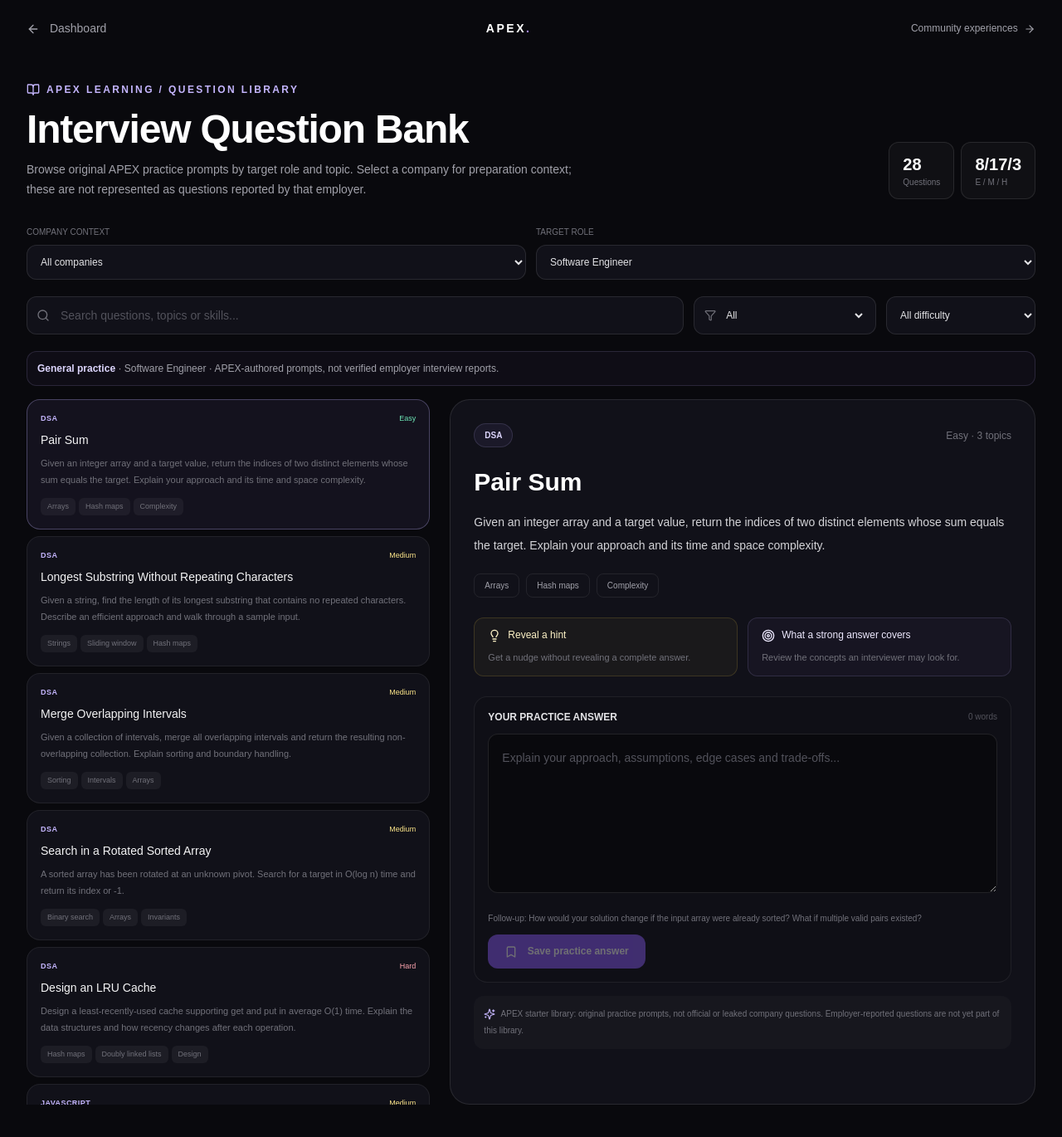
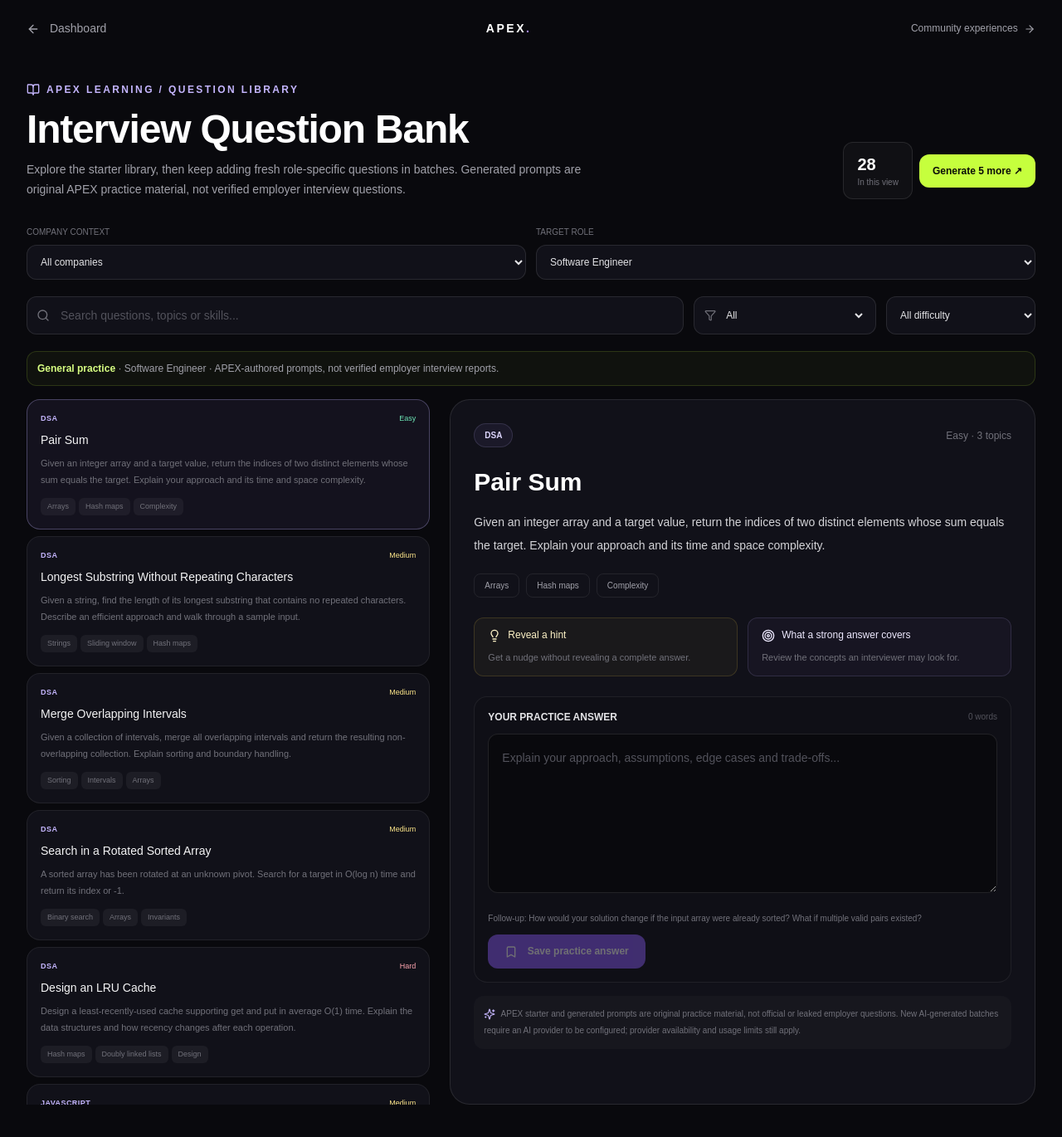
Before and after one commit to ansh44233/APEX-AI-Career-Developer-Intelligence-Platform, a Next.js app: page /features/question-bank in a window 1280 px wide. Shown: the top 1370 px of the page at 83% size. Built offline with nearby package versions, Linux system fonts and the light colour scheme.

Commit message:
Add repeatable AI question generation to interview question bank

```diff
--- a/src/app/features/question-bank/page.tsx
+++ b/src/app/features/question-bank/page.tsx
@@ -75,6 +75,8 @@ export default function QuestionBankPage() {
   const [showHint, setShowHint] = useState(false);
   const [showRubric, setShowRubric] = useState(false);
   const [busy, setBusy] = useState(false);
+  const [generating, setGenerating] = useState(false);
+  const [generatedQuestions, setGeneratedQuestions] = useState<Question[]>([]);
   const [notice, setNotice] = useState("");
   const [activeSession, setActiveSession] = useState<{id:string;status:string}|null>(null);
 
@@ -86,16 +88,39 @@ export default function QuestionBankPage() {
     if (role && companyRoles.includes(role)) setTargetRole(role);
   }, []);
 
-    const filtered = useMemo(() => {
+    const allQuestions = useMemo(() => [...questions, ...generatedQuestions], [generatedQuestions]);
+  const filtered = useMemo(() => {
     const term = search.trim().toLowerCase();
     const allowed = roleCategories[targetRole] ?? roleCategories["Software Engineer"];
-    return questions.filter((item) => allowed.includes(item.category) && (category === "All" || item.category === category) && (difficulty === "All" || item.difficulty === difficulty) && (!term || [item.title,item.prompt,item.category,...item.topics].join(" ").toLowerCase().includes(term)));
-  }, [search, category, difficulty, targetRole]);
+    return allQuestions.filter((item) => allowed.includes(item.category) && (category === "All" || item.category === category) && (difficulty === "All" || item.difficulty === difficulty) && (!term || [item.title,item.prompt,item.category,...item.topics].join(" ").toLowerCase().includes(term)));
+  }, [search, category, difficulty, targetRole, allQuestions]);
   const selected = filtered.find((item) => item.id === selectedId) ?? filtered[0] ?? questions[0];
   const counts = useMemo(() => ({ total: filtered.length, easy: filtered.filter((item)=>item.difficulty==="Easy").length, medium: filtered.filter((item)=>item.difficulty==="Medium").length, hard: filtered.filter((item)=>item.difficulty==="Hard").length }), [filtered]);
   const words = answer.trim() ? answer.trim().split(/\s+/).length : 0;
 
   function choose(item: Question) { setSelectedId(item.id); setAnswer(""); setShowHint(false); setShowRubric(false); setNotice(""); }
+
+  async function generateMore() {
+    if (generating) return;
+    setGenerating(true); setNotice("");
+    try {
+      const result = await api<{ questions: Question[] }>("/api/questions/generate", {
+        method: "POST",
+        body: JSON.stringify({
+          role: targetRole,
+          company: selectedCompany === "All companies" ? undefined : selectedCompany,
+          category: category === "All" ? "Mixed" : category,
+          difficulty,
+          count: 5,
+        }),
+      });
+      setGeneratedQuestions(previous => [...previous, ...result.questions]);
+      if (result.questions[0]) choose(result.questions[0]);
+      setNotice("Five new questions added. Generate another batch whenever you want.");
+    } catch (error) {
+      setNotice(error instanceof Error ? error.message : "Question generation is unavailable. Check the AI provider configuration.");
+    } finally { setGenerating(false); }
+  }
 
   async function saveAnswer() {
     if (!answer.trim() || busy) return;
@@ -117,11 +142,11 @@ export default function QuestionBankPage() {
   return <main className="min-h-screen bg-[#09090d] text-white">
     <header className="mx-auto flex max-w-7xl items-center justify-between px-5 py-6 sm:px-8"><a href="/dashboard" className="text-sm text-zinc-400 hover:text-white"><ArrowLeft className="mr-2 inline h-4 w-4"/> Dashboard</a><a href="/" className="text-sm font-extrabold tracking-[0.18em]">APEX<span className="text-violet-400">.</span></a><a href="/features/interview-experiences" className="text-xs text-zinc-400 hover:text-white">Community experiences <ArrowRight className="ml-1 inline h-3.5 w-3.5"/></a></header>
     <section className="mx-auto max-w-7xl px-5 pb-20 pt-8 sm:px-8">
-      <div className="mb-8 flex flex-col justify-between gap-5 lg:flex-row lg:items-end"><div><p className="flex items-center gap-2 text-xs font-semibold tracking-[0.2em] text-violet-300"><BookOpen className="h-4 w-4"/> APEX LEARNING / QUESTION LIBRARY</p><h1 className="mt-4 text-4xl font-semibold tracking-tight sm:text-5xl">Interview Question Bank</h1><p className="mt-3 max-w-2xl text-sm leading-6 text-zinc-400">Browse original APEX practice prompts by target role and topic. Select a company for preparation context; these are not represented as questions reported by that employer.</p></div><div className="flex gap-2"><div className="rounded-xl border border-white/10 bg-white/[0.03] px-4 py-3"><p className="text-xl font-semibold">{counts.total}</p><p className="text-[10px] text-zinc-500">Questions</p></div><div className="rounded-xl border border-white/10 bg-white/[0.03] px-4 py-3"><p className="text-xl font-semibold">{counts.easy}/{counts.medium}/{counts.hard}</p><p className="text-[10px] text-zinc-500">E / M / H</p></div></div></div>
+      <div className="mb-8 flex flex-col justify-between gap-5 lg:flex-row lg:items-end"><div><p className="flex items-center gap-2 text-xs font-semibold tracking-[0.2em] text-violet-300"><BookOpen className="h-4 w-4"/> APEX LEARNING / QUESTION LIBRARY</p><h1 className="mt-4 text-4xl font-semibold tracking-tight sm:text-5xl">Interview Question Bank</h1><p className="mt-3 max-w-2xl text-sm leading-6 text-zinc-400">Explore the starter library, then keep adding fresh role-specific questions in batches. Generated prompts are original APEX practice material, not verified employer interview questions.</p></div><div className="flex flex-wrap items-center gap-2"><div className="rounded-xl border border-white/10 bg-white/[0.03] px-4 py-3"><p className="text-xl font-semibold">{counts.total}</p><p className="text-[10px] text-zinc-500">In this view</p></div><button onClick={generateMore} disabled={generating} className="rounded-xl bg-[#c6ff3d] px-4 py-3 text-xs font-bold text-[#0b0d08] transition hover:bg-[#d8ff83] disabled:cursor-wait disabled:opacity-60">{generating ? "Generating…" : "Generate 5 more ↗"}</button></div></div>
       {notice && <div role="status" className="mb-5 rounded-xl border border-violet-300/15 bg-violet-400/[0.06] px-4 py-3 text-sm text-violet-100">{notice}</div>}
       <div className="mb-5 grid gap-3 md:grid-cols-2"><label className="text-[10px] text-zinc-500">COMPANY CONTEXT<select value={selectedCompany} onChange={event=>setSelectedCompany(event.target.value)} className="mt-2 w-full rounded-xl border border-white/10 bg-[#111119] px-3 py-3 text-xs text-zinc-200 outline-none"><option>All companies</option>{companyDirectory.map(item=><option key={item.name}>{item.name}</option>)}</select></label><label className="text-[10px] text-zinc-500">TARGET ROLE<select value={targetRole} onChange={event=>setTargetRole(event.target.value)} className="mt-2 w-full rounded-xl border border-white/10 bg-[#111119] px-3 py-3 text-xs text-zinc-200 outline-none">{companyRoles.map(item=><option key={item}>{item}</option>)}</select></label></div>
       <div className="mb-5 grid gap-3 md:grid-cols-[minmax(0,1fr)_220px_180px]"><label className="relative block"><Search className="absolute left-3 top-1/2 h-4 w-4 -translate-y-1/2 text-zinc-500"/><input value={search} onChange={(event)=>setSearch(event.target.value)} placeholder="Search questions, topics or skills..." className="w-full rounded-xl border border-white/10 bg-[#111119] py-3 pl-10 pr-4 text-sm text-white outline-none placeholder:text-zinc-600 focus:border-violet-400/50"/></label><label className="flex items-center gap-2 rounded-xl border border-white/10 bg-[#111119] px-3"><Filter className="h-4 w-4 text-zinc-500"/><select value={category} onChange={(event)=>setCategory(event.target.value)} className="w-full bg-transparent py-3 text-xs text-zinc-200 outline-none">{categories.map((item)=><option key={item} value={item} className="bg-[#111119]">{item}</option>)}</select></label><select aria-label="Filter by difficulty" value={difficulty} onChange={(event)=>setDifficulty(event.target.value)} className="rounded-xl border border-white/10 bg-[#111119] px-3 py-3 text-xs text-zinc-200 outline-none">{difficulties.map((item)=><option key={item} value={item} className="bg-[#111119]">{item} difficulty</option>)}</select></div>
-      <div className="mb-4 rounded-xl border border-violet-300/15 bg-violet-400/[0.04] p-3 text-xs text-zinc-400"><span className="font-semibold text-violet-200">{selectedCompany === "All companies" ? "General practice" : selectedCompany + " preparation context"}</span> · {targetRole} · APEX-authored prompts, not verified employer interview reports. {selectedCompany !== "All companies" && <a className="text-violet-200 underline" href={companyDirectory.find(item=>item.name===selectedCompany)?.careersUrl} target="_blank" rel="noreferrer">Official careers site ↗</a>}</div>
+      <div className="mb-4 rounded-xl border border-[#c6ff3d]/15 bg-[#c6ff3d]/[0.04] p-3 text-xs text-zinc-400"><span className="font-semibold text-[#d8ff83]">{selectedCompany === "All companies" ? "General practice" : selectedCompany + " preparation context"}</span> · {targetRole} · APEX-authored prompts, not verified employer interview reports. {selectedCompany !== "All companies" && <a className="text-violet-200 underline" href={companyDirectory.find(item=>item.name===selectedCompany)?.careersUrl} target="_blank" rel="noreferrer">Official careers site ↗</a>}</div>
       <div className="grid gap-5 lg:grid-cols-[minmax(280px,0.82fr)_minmax(0,1.18fr)]">
         <aside className="max-h-[850px] space-y-2 overflow-y-auto pr-1">{filtered.map((item)=> <button key={item.id} onClick={()=>choose(item)} className={`w-full rounded-2xl border p-4 text-left transition ${selected.id===item.id?"border-violet-300/30 bg-violet-400/[0.07]":"border-white/[0.07] bg-[#111119] hover:border-white/20"}`}><div className="flex items-center justify-between gap-2"><span className="text-[9px] font-semibold tracking-wider text-violet-300">{item.category.toUpperCase()}</span><span className={`text-[9px] ${item.difficulty==="Hard"?"text-rose-300":item.difficulty==="Medium"?"text-amber-200":"text-emerald-300"}`}>{item.difficulty}</span></div><p className="mt-2 text-sm font-medium text-zinc-100">{item.title}</p><p className="mt-2 line-clamp-2 text-[11px] leading-5 text-zinc-500">{item.prompt}</p><div className="mt-3 flex flex-wrap gap-1">{item.topics.slice(0,3).map((topic)=><span key={topic} className="rounded-md bg-white/[0.05] px-2 py-1 text-[9px] text-zinc-500">{topic}</span>)}</div></button>)}
           {filtered.length===0 && <div className="rounded-2xl border border-dashed border-white/10 p-6 text-sm text-zinc-500">No questions match these filters. Try a broader search.</div>}
@@ -130,7 +155,7 @@ export default function QuestionBankPage() {
           <div className="mt-6 grid gap-3 sm:grid-cols-2"><button onClick={()=>setShowHint(value=>!value)} className="rounded-xl border border-amber-300/15 bg-amber-300/[0.04] px-4 py-3 text-left text-xs text-amber-100"><Lightbulb className="mr-2 inline h-4 w-4"/>{showHint?"Hide hint":"Reveal a hint"}<p className="mt-2 text-[11px] leading-5 text-zinc-500">{showHint?selected.hint:"Get a nudge without revealing a complete answer."}</p></button><button onClick={()=>setShowRubric(value=>!value)} className="rounded-xl border border-violet-300/15 bg-violet-400/[0.04] px-4 py-3 text-left text-xs text-violet-100"><Target className="mr-2 inline h-4 w-4"/>{showRubric?"Hide evaluation rubric":"What a strong answer covers"}<p className="mt-2 text-[11px] leading-5 text-zinc-500">{showRubric?selected.evaluation.length+" evaluation points":"Review the concepts an interviewer may look for."}</p></button></div>
           {showRubric && <ul className="mt-4 space-y-2 rounded-xl border border-white/[0.07] bg-black/10 p-4">{selected.evaluation.map((item,index)=><li key={item} className="flex gap-2 text-xs leading-5 text-zinc-400"><CheckCircle2 className="mt-0.5 h-4 w-4 shrink-0 text-violet-300"/>{item}</li>)}</ul>}
           <div className="mt-6 rounded-2xl border border-white/[0.07] bg-black/10 p-4"><div className="flex items-center justify-between"><label htmlFor="question-answer" className="text-xs font-semibold text-zinc-200">YOUR PRACTICE ANSWER</label><span className="text-[10px] text-zinc-600">{words} words</span></div><textarea id="question-answer" value={answer} onChange={(event)=>setAnswer(event.target.value)} placeholder="Explain your approach, assumptions, edge cases and trade-offs..." className="mt-3 min-h-48 w-full resize-y rounded-xl border border-white/10 bg-[#09090d] p-4 text-sm leading-6 text-zinc-200 outline-none placeholder:text-zinc-600 focus:border-violet-400/50"/><div className="mt-4 flex flex-wrap items-center justify-between gap-3"><p className="text-[10px] text-zinc-500">Follow-up: {selected.followUp}</p><button onClick={saveAnswer} disabled={!answer.trim()||busy} className="rounded-xl bg-violet-500 px-5 py-3 text-xs font-semibold text-white hover:bg-violet-400 disabled:opacity-40">{busy?"Saving…":<><Bookmark className="mr-2 inline h-4 w-4"/> Save practice answer</>}</button></div></div>
-          <div className="mt-4 rounded-xl bg-white/[0.025] p-3 text-[10px] leading-5 text-zinc-500"><Sparkles className="mr-1 inline h-3.5 w-3.5 text-violet-300"/> APEX starter library: original practice prompts, not official or leaked company questions. Employer-reported questions are not yet part of this library.</div>
+          <div className="mt-4 rounded-xl bg-white/[0.025] p-3 text-[10px] leading-5 text-zinc-500"><Sparkles className="mr-1 inline h-3.5 w-3.5 text-violet-300"/> APEX starter and generated prompts are original practice material, not official or leaked employer questions. New AI-generated batches require an AI provider to be configured; provider availability and usage limits still apply.</div>
         </section>
       </div>
     </section>
```
